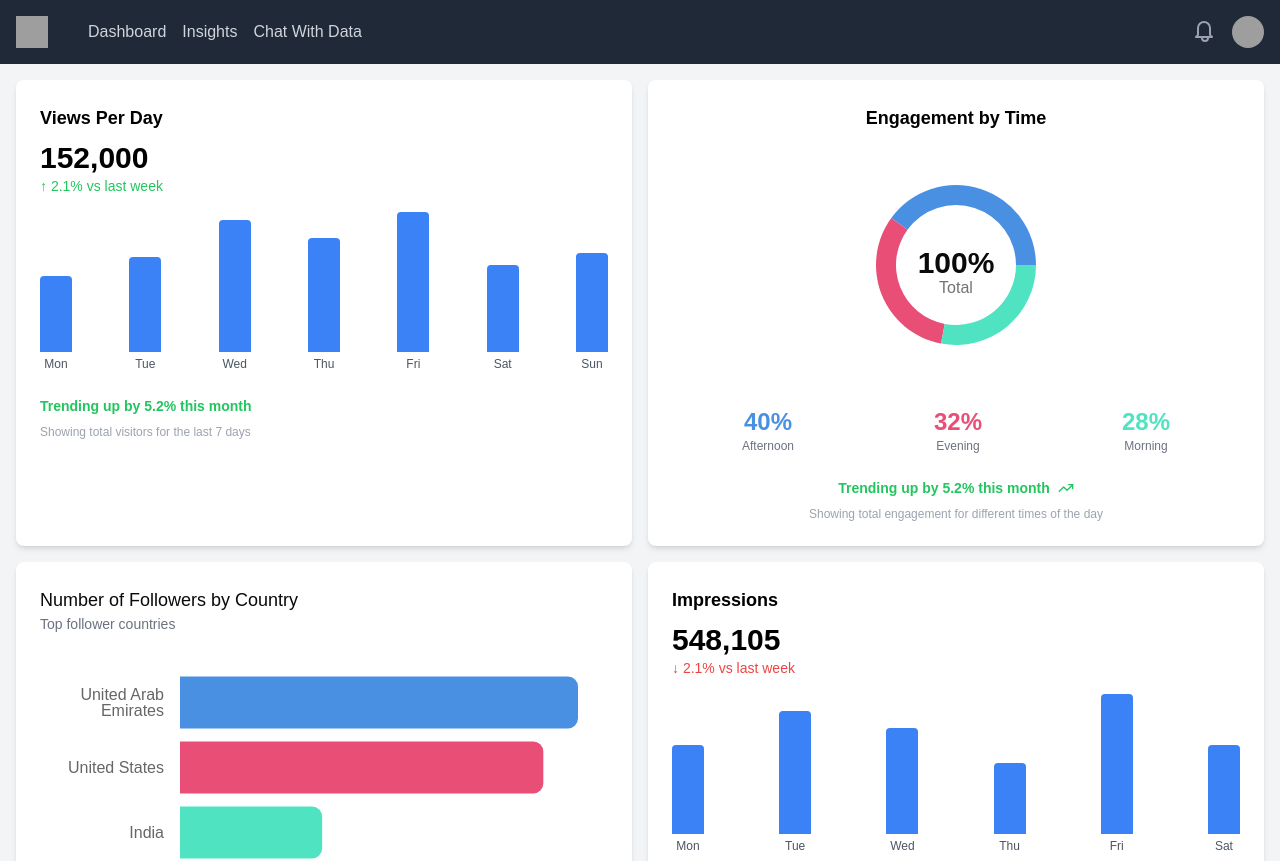
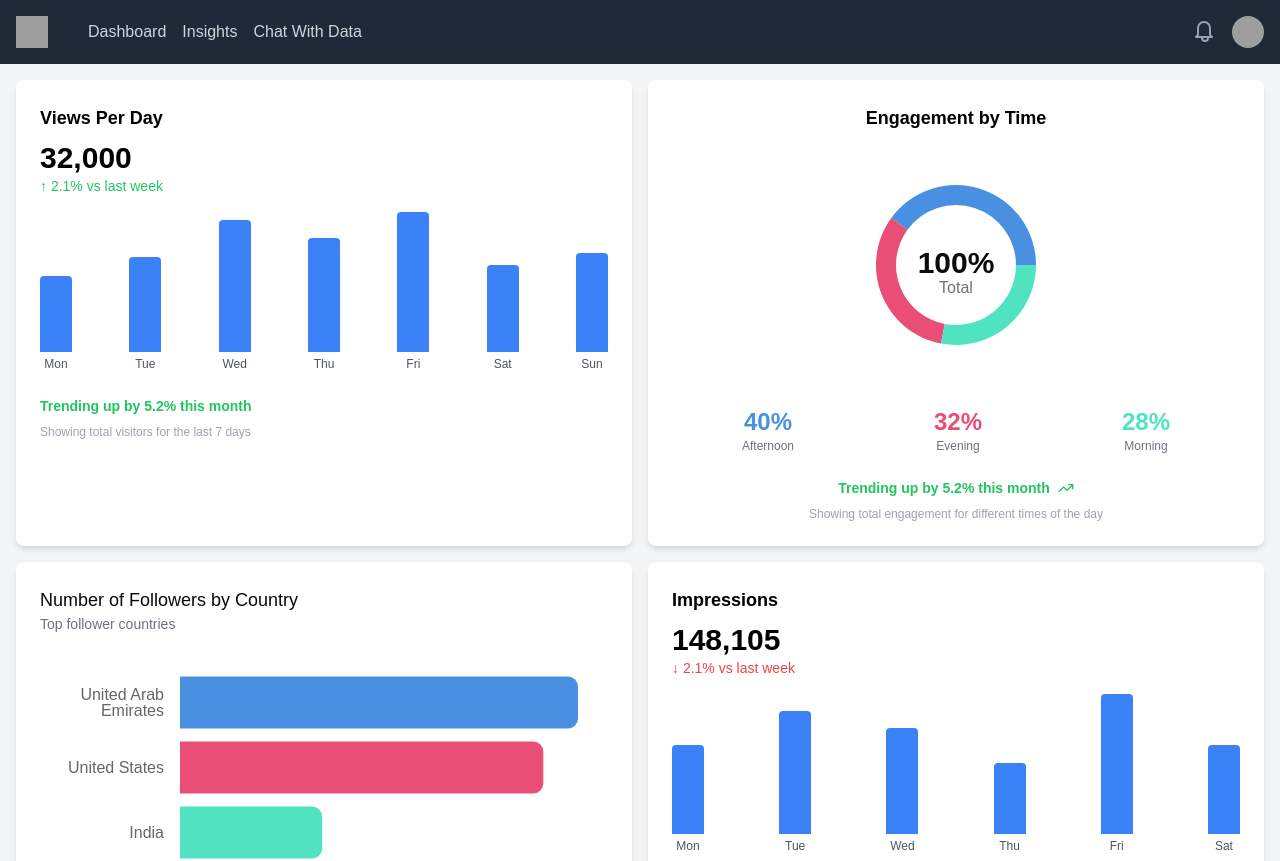
Before and after one commit to Danjari/lytport_frontend, a Next.js app: page /insights in a window 1280 px wide. Shown: the top 861 px of the page. Built offline with nearby package versions, Linux system fonts and the light colour scheme; grey boxes are pictures that could not be loaded.

Commit message:
small changes

```diff
--- a/app/api/dashboard/metrics/route.js
+++ b/app/api/dashboard/metrics/route.js
@@ -23,13 +23,13 @@ export async function GET(request) {
     ///todo: the following are yet to be added to our database columns
     arr.push({
         name: "Views",
-        value: "152,000",
+        value: "52,000",
         change: "+2.1%"
     })
 
     arr.push({
         name: "Engagements",
-        value: "152,000",
+        value: "50%",
         change: "+2.1%"
     })
 
--- a/app/components/Impressions.js
+++ b/app/components/Impressions.js
@@ -11,7 +11,7 @@ export default function Impressions() {
   return (
     <div className="bg-white p-6 rounded-lg shadow-md text-black">
       <h3 className="text-lg font-semibold mb-2">Impressions</h3>
-      <p className="text-3xl font-bold">548,105</p>
+      <p className="text-3xl font-bold">148,105</p>
       <p className="text-sm text-red-500 mb-4">↓ 2.1% vs last week</p>
       <div className="flex justify-between items-end h-40 bg-white-100">
         {dummyData.map((value, index) => (
--- a/app/components/ViewsPerDay.js
+++ b/app/components/ViewsPerDay.js
@@ -31,7 +31,7 @@ export default function ViewsPerDay() {
   return (
     <div className="bg-white p-6 rounded-lg shadow-md text-black">
       <h3 className="text-lg font-semibold mb-2">Views Per Day</h3>
-      <p className="text-3xl font-bold">152,000</p>
+      <p className="text-3xl font-bold">32,000</p>
       <p className="text-sm text-green-500 mb-4">↑ 2.1% vs last week</p>
       <div className="flex justify-between items-end h-40 bg-white-100">
         {data.map((value, index) => (
--- a/app/components/dashboard.js
+++ b/app/components/dashboard.js
@@ -12,9 +12,9 @@ export default function Dashboard() {
       <main className="mt-4 max-w-7xl mx-auto p-4 space-y-4" style={{ marginTop: '64px' }}>
         <Metrics />
         <div className="grid grid-cols-1 lg:grid-cols-2 gap-4">
-          <div className="lg:col-span-1">
+          {/* <div className="lg:col-span-1">
             <ChatWithData />
-          </div>
+          </div> */}
           <div className="lg:col-span-1">
             <PostTypes />
           </div>
```
Also changed, not shown: 1 other file (tests, documents, lock files or other folders).
